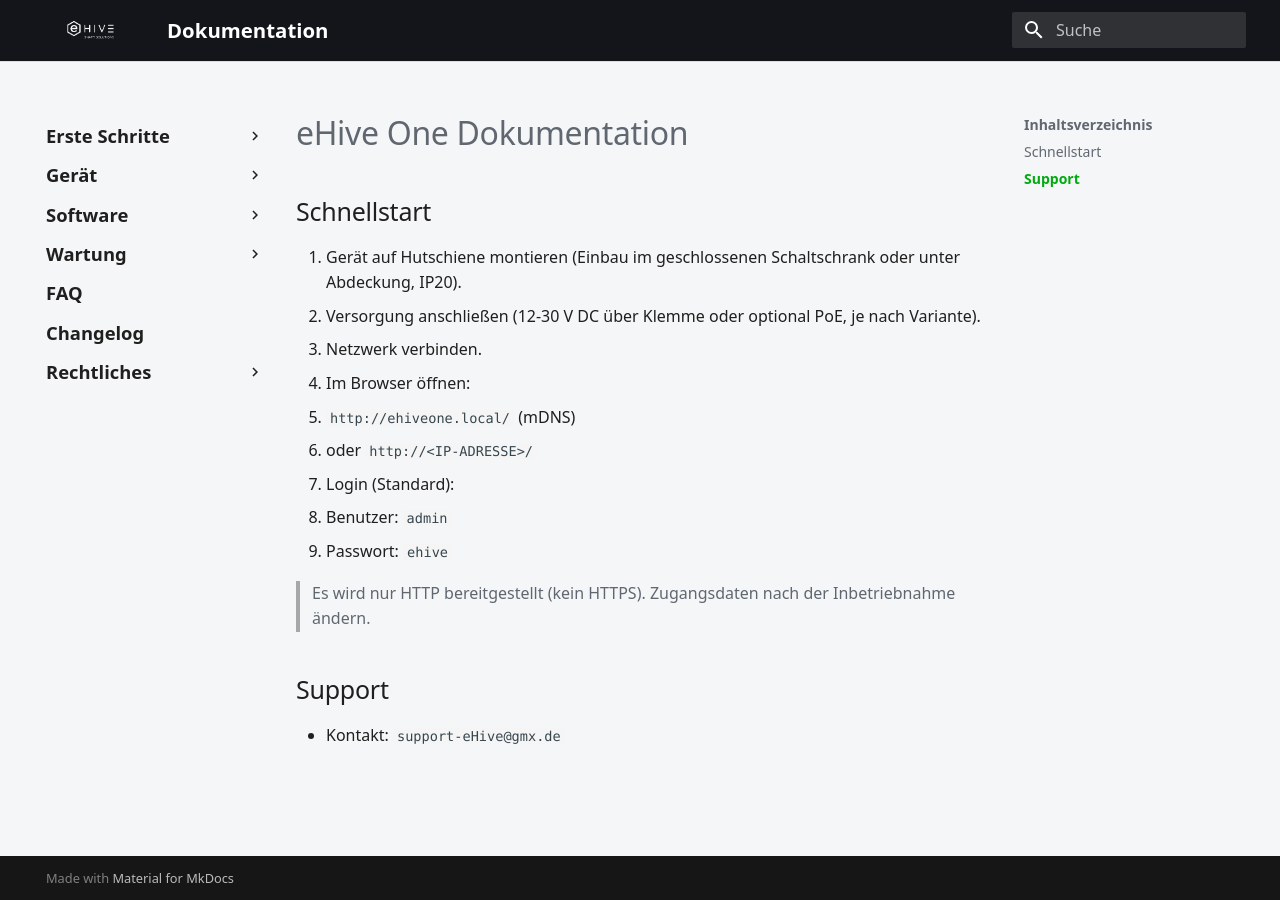
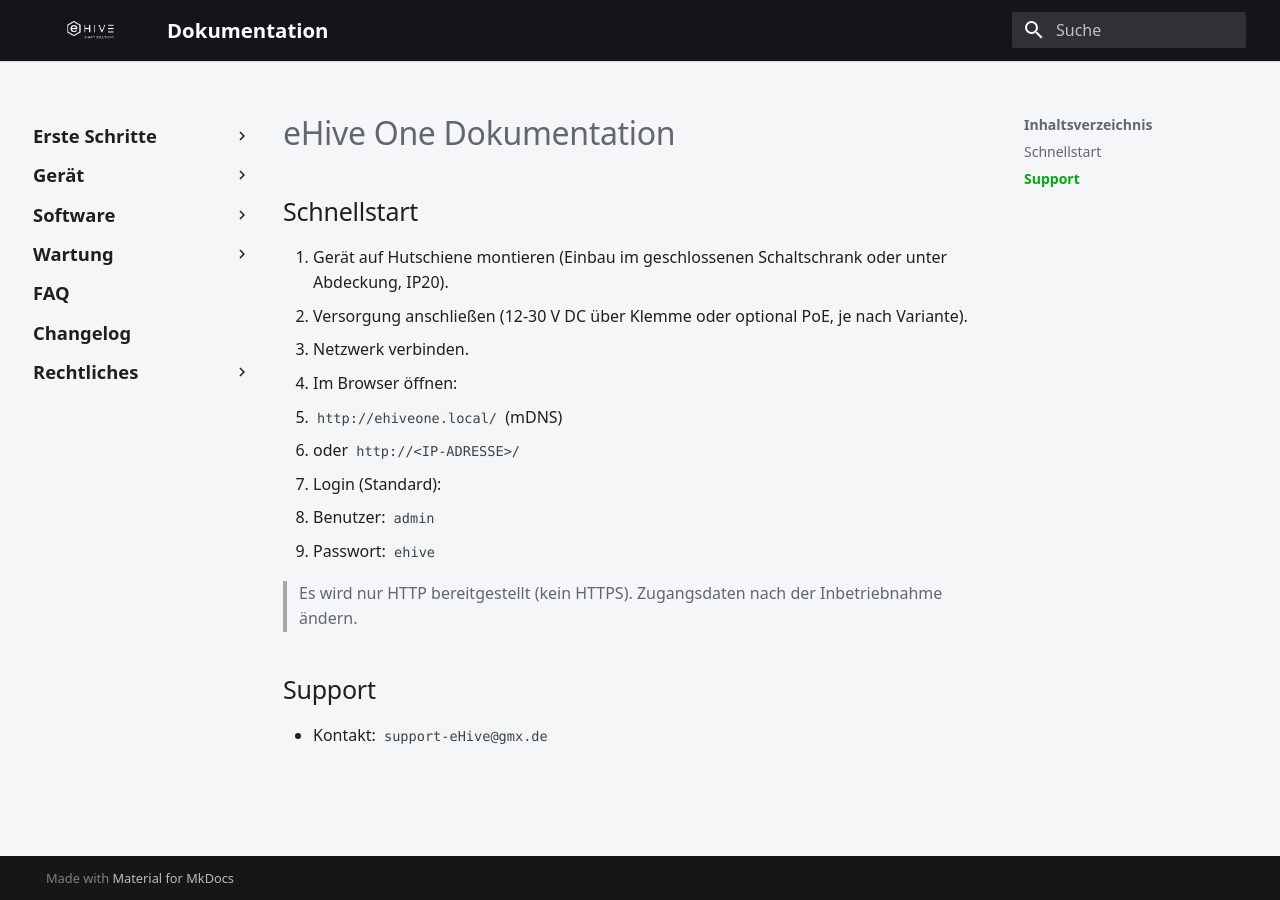
Before and after one commit to ehive-dev/doc, an MkDocs documentation site: the page built from docs/index.md, in a window 1280 px wide. Built offline with MkDocs 1.6.1 and Material for MkDocs 9.7.7, drawn with Linux system fonts in a browser that asks for light colours.

Commit message:
Shift left sidebar navigation further left on desktop

```diff
--- a/docs/assets/stylesheets/extra.css
+++ b/docs/assets/stylesheets/extra.css
@@ -136,3 +136,9 @@ textarea {
   border: 1px solid var(--ehive-border);
   box-shadow: none;
 }
+
+@media screen and (min-width: 60em) {
+  .md-sidebar--primary {
+    margin-left: -0.65rem;
+  }
+}
```
